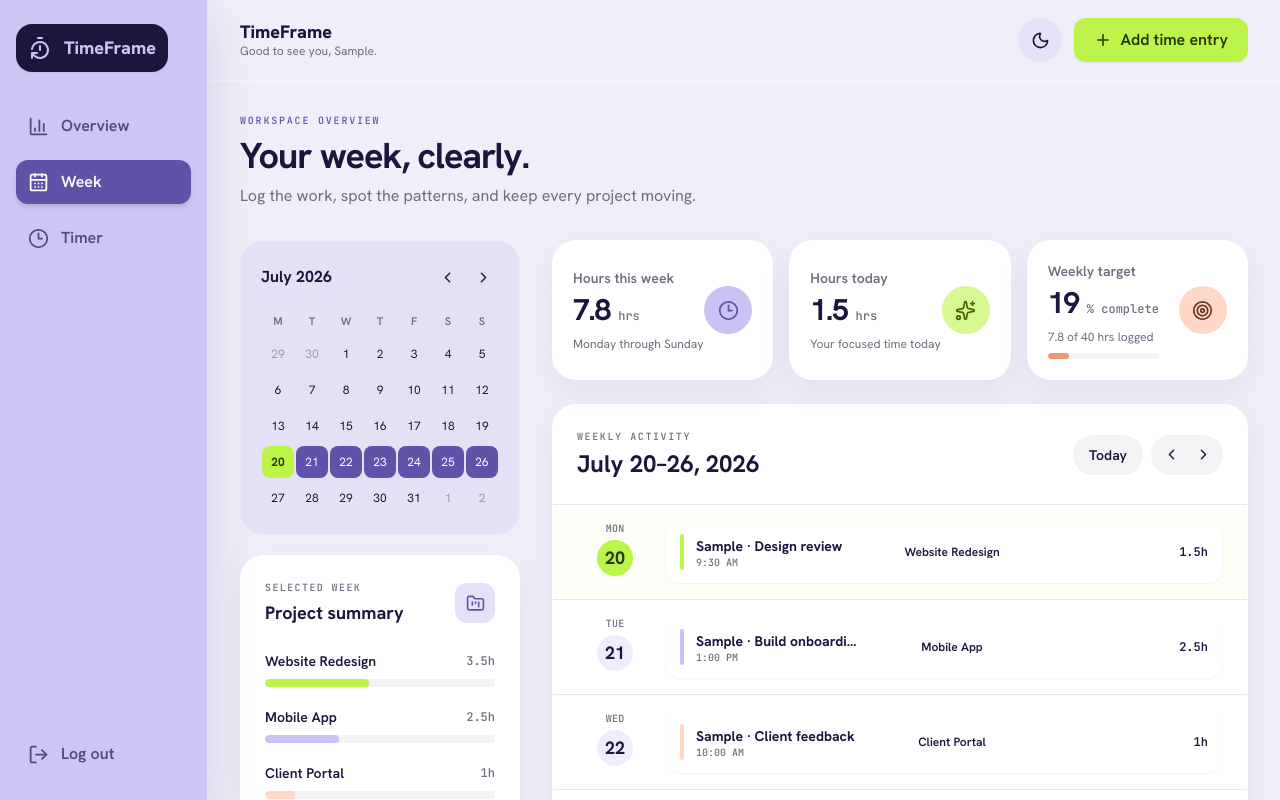
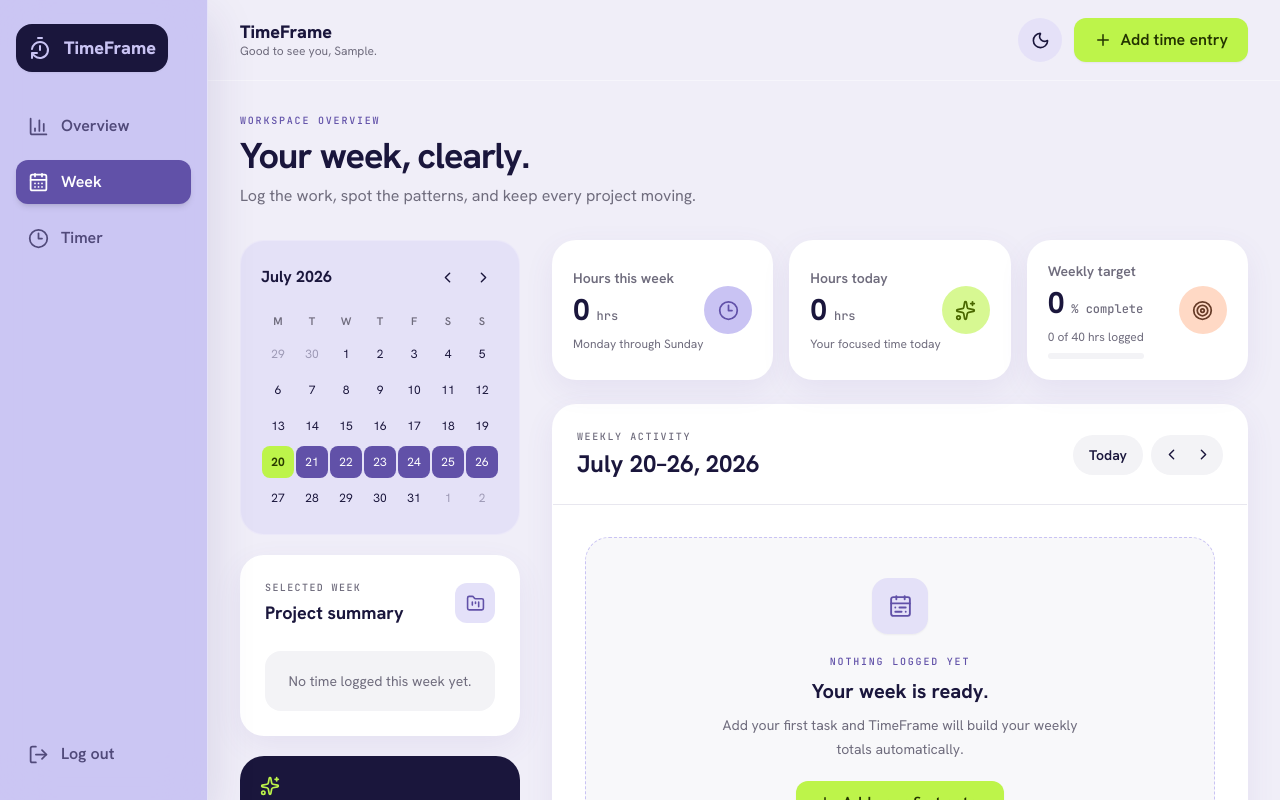
Before and after one commit to ernarocha/timely, a React (Vite) app: page /signup in a window 1280 px wide. Both pictures are taken after typing "Sample", "name@example.com", "Sample123", "Sample123" into the empty fields and a click on the button "Create account". Shown: the top 800 px of the page. Built offline with nearby package versions, Linux system fonts and the light colour scheme.

Commit message:
feat: add polished empty state for new accounts

```diff
--- a/src/components/dashboard/WeeklyActivity.jsx
+++ b/src/components/dashboard/WeeklyActivity.jsx
@@ -1,13 +1,15 @@
 import { addDays, format, isSameDay } from 'date-fns'
-import { CalendarRange, ChevronLeft, ChevronRight } from 'lucide-react'
+import { CalendarRange, ChevronLeft, ChevronRight, Plus } from 'lucide-react'
 import { projectStyle } from '../../data/projects'
 import { getWeekStart, isToday, weekDays, weekLabel } from '../../utils/dates'
 import { entriesForWeek, formatHours } from '../../utils/timeCalculations'
+import Button from '../common/Button'
 import Card from '../common/Card'
 
-export default function WeeklyActivity({ entries, selectedWeek, onWeekChange }) {
+export default function WeeklyActivity({ entries, selectedWeek, onWeekChange, onAddEntry }) {
   const days = weekDays(selectedWeek)
   const visibleEntries = entriesForWeek(entries, selectedWeek)
+  const viewingCurrentWeek = isSameDay(selectedWeek, getWeekStart())
 
   return (
     <Card className="max-w-[1080px] overflow-hidden">
@@ -22,7 +24,24 @@ export default function WeeklyActivity({ entries, selectedWeek, onWeekChange })
         </div>
       </div>
 
-      <div className="divide-y divide-line dark:divide-white/5">
+      {visibleEntries.length === 0 ? (
+        <div className="p-5 sm:p-8">
+          <div className="flex min-h-64 flex-col items-center justify-center rounded-3xl border border-dashed border-primary-container bg-surface-low/55 px-6 py-10 text-center dark:border-white/10 dark:bg-white/[.025]">
+            <div className="grid h-14 w-14 place-items-center rounded-2xl bg-primary-container/45 text-secondary shadow-sm dark:bg-white/10 dark:text-primary-container">
+              <CalendarRange size={25} strokeWidth={1.8} />
+            </div>
+            <p className="mt-5 font-mono text-[10px] uppercase tracking-[.18em] text-secondary dark:text-primary-container">Nothing logged yet</p>
+            <h3 className="mt-2 text-xl font-bold text-ink dark:text-white">{viewingCurrentWeek ? 'Your week is ready.' : 'No entries for this week.'}</h3>
+            <p className="mt-2 max-w-sm text-sm leading-6 text-muted dark:text-white/50">
+              {viewingCurrentWeek ? 'Add your first task and TimeFrame will build your weekly totals automatically.' : 'Return to the current week to record new work with the automatic timestamp.'}
+            </p>
+            <Button className="mt-5" variant="lime" onClick={viewingCurrentWeek ? onAddEntry : () => onWeekChange(getWeekStart())}>
+              {viewingCurrentWeek && <Plus size={18} />}
+              {viewingCurrentWeek ? 'Add your first entry' : 'Back to this week'}
+            </Button>
+          </div>
+        </div>
+      ) : <div className="divide-y divide-line dark:divide-white/5">
         {days.map((day) => {
           const dayEntries = visibleEntries.filter((entry) => isSameDay(new Date(entry.startAt), day)).sort((a, b) => new Date(a.startAt) - new Date(b.startAt))
           const today = isToday(day)
@@ -49,7 +68,7 @@ export default function WeeklyActivity({ entries, selectedWeek, onWeekChange })
             </section>
           )
         })}
-      </div>
+      </div>}
     </Card>
   )
 }
--- a/src/hooks/useTimeEntries.js
+++ b/src/hooks/useTimeEntries.js
@@ -1,35 +1,22 @@
 import { useCallback, useEffect, useState } from 'react'
-import { addDays, set } from 'date-fns'
-import { getWeekStart } from '../utils/dates'
 import { getEntries, saveEntries } from '../utils/storage'
 
 const makeId = () => globalThis.crypto?.randomUUID?.() || `${Date.now()}-${Math.random().toString(16).slice(2)}`
 
-function sampleEntries(userId) {
-  const week = getWeekStart()
-  const samples = [
-    { day: 0, hour: 9, minute: 30, project: 'Website Redesign', description: 'Sample · Design review', hours: 1.5 },
-    { day: 1, hour: 13, minute: 0, project: 'Mobile App', description: 'Sample · Build onboarding flow', hours: 2.5 },
-    { day: 2, hour: 10, minute: 0, project: 'Client Portal', description: 'Sample · Client feedback', hours: 1 },
-    { day: 3, hour: 14, minute: 30, project: 'Website Redesign', description: 'Sample · Responsive QA', hours: 2 },
-    { day: 4, hour: 11, minute: 0, project: 'Internal', description: 'Sample · Weekly sync', hours: 0.75 },
-  ]
-  const createdAt = new Date().toISOString()
-  return samples.map((sample) => ({
-    id: makeId(), userId, project: sample.project, description: sample.description, hours: sample.hours,
-    startAt: set(addDays(week, sample.day), { hours: sample.hour, minutes: sample.minute, seconds: 0, milliseconds: 0 }).toISOString(), createdAt,
-  }))
-}
+const legacySampleDescriptions = new Set([
+  'Sample · Design review',
+  'Sample · Build onboarding flow',
+  'Sample · Client feedback',
+  'Sample · Responsive QA',
+  'Sample · Weekly sync',
+])
 
 function loadForUser(userId) {
   if (!userId) return []
   const all = getEntries()
-  const userEntries = all.filter((entry) => entry.userId === userId)
-  if (userEntries.length) return userEntries
-  // Seed only at the user boundary so first-run data remains isolated per account.
-  const seeded = sampleEntries(userId)
-  saveEntries([...all, ...seeded])
-  return seeded
+  const cleaned = all.filter((entry) => entry.userId !== userId || !legacySampleDescriptions.has(entry.description))
+  if (cleaned.length !== all.length) saveEntries(cleaned)
+  return cleaned.filter((entry) => entry.userId === userId)
 }
 
 export function useTimeEntries(userId) {
--- a/src/pages/Dashboard.jsx
+++ b/src/pages/Dashboard.jsx
@@ -54,7 +54,7 @@ export default function Dashboard() {
               <StatCard label="Hours today" value={metrics.today} comparison="Your focused time today" icon={Sparkles} accent="lime" />
               <StatCard label="Weekly target" value={Math.round((metrics.thisWeek / WEEKLY_HOUR_TARGET) * 100)} comparison={`${metrics.thisWeek.toLocaleString(undefined, { maximumFractionDigits: 1 })} of ${WEEKLY_HOUR_TARGET} hrs logged`} icon={Target} accent="peach" unit="% complete" progress={(metrics.thisWeek / WEEKLY_HOUR_TARGET) * 100} />
             </div>
-            <WeeklyActivity entries={entries} selectedWeek={selectedWeek} onWeekChange={setSelectedWeek} />
+            <WeeklyActivity entries={entries} selectedWeek={selectedWeek} onWeekChange={setSelectedWeek} onAddEntry={() => setModalOpen(true)} />
           </section>
         </div>
       </main>
--- a/src/pages/Signup.jsx
+++ b/src/pages/Signup.jsx
@@ -6,5 +6,5 @@ import { AuthShell } from './Login'
 export default function Signup() {
   const { user } = useAuth()
   if (user) return <Navigate to="/dashboard" replace />
-  return <AuthShell eyebrow="Start tracking" title="Give your week some shape." copy="Create your workspace and see where your time goes. We’ll add a few sample entries to get you started." formEyebrow="New workspace" formTitle="Create your account" formCopy="Set up your workspace in less than a minute."><SignupForm /></AuthShell>
+  return <AuthShell eyebrow="Start tracking" title="Give your week some shape." copy="Create your workspace, log your first task, and see where your time goes." formEyebrow="New workspace" formTitle="Create your account" formCopy="Set up your workspace in less than a minute."><SignupForm /></AuthShell>
 }
```
Also changed, not shown: 1 other file (tests, documents, lock files or other folders).
